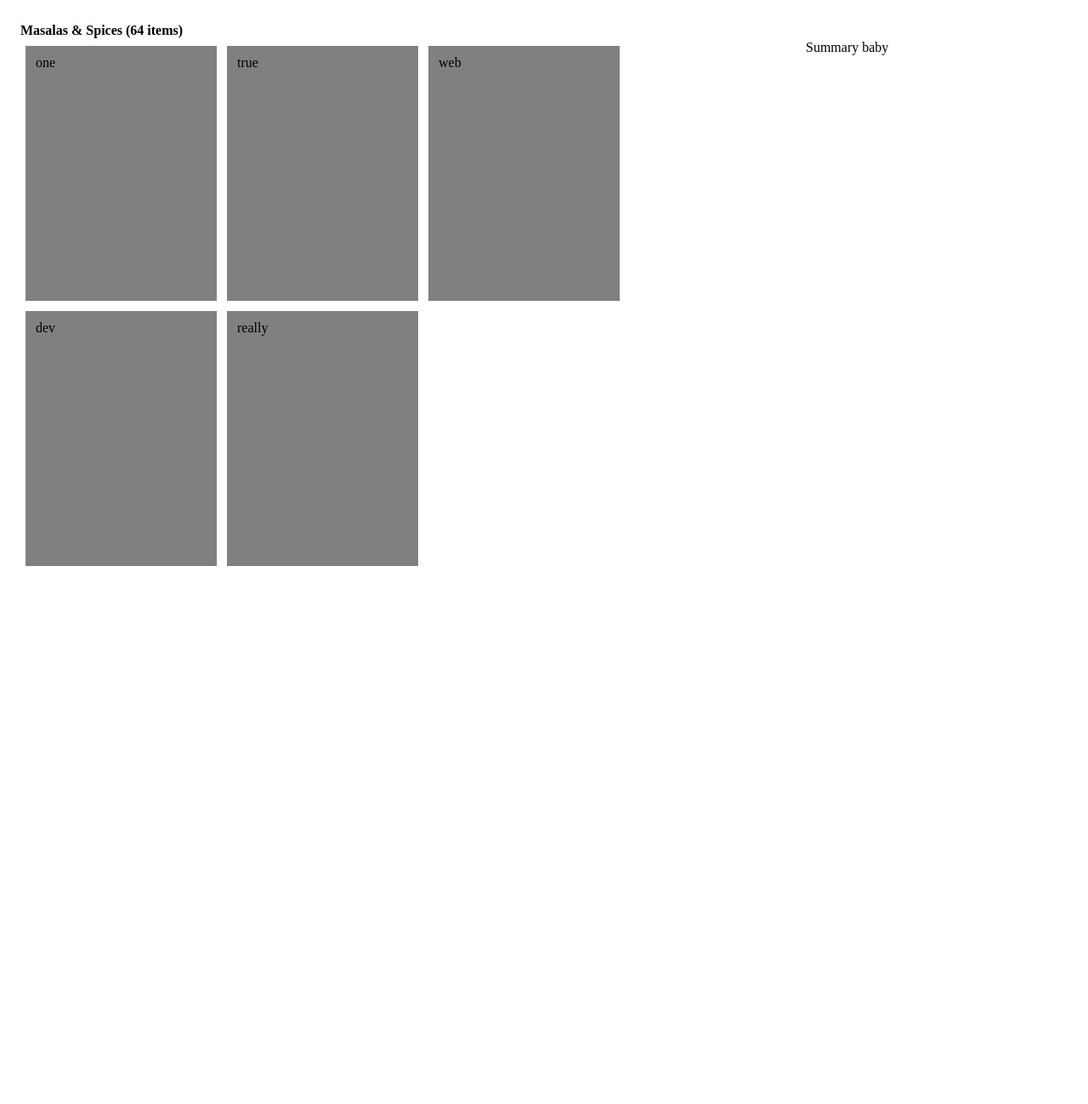
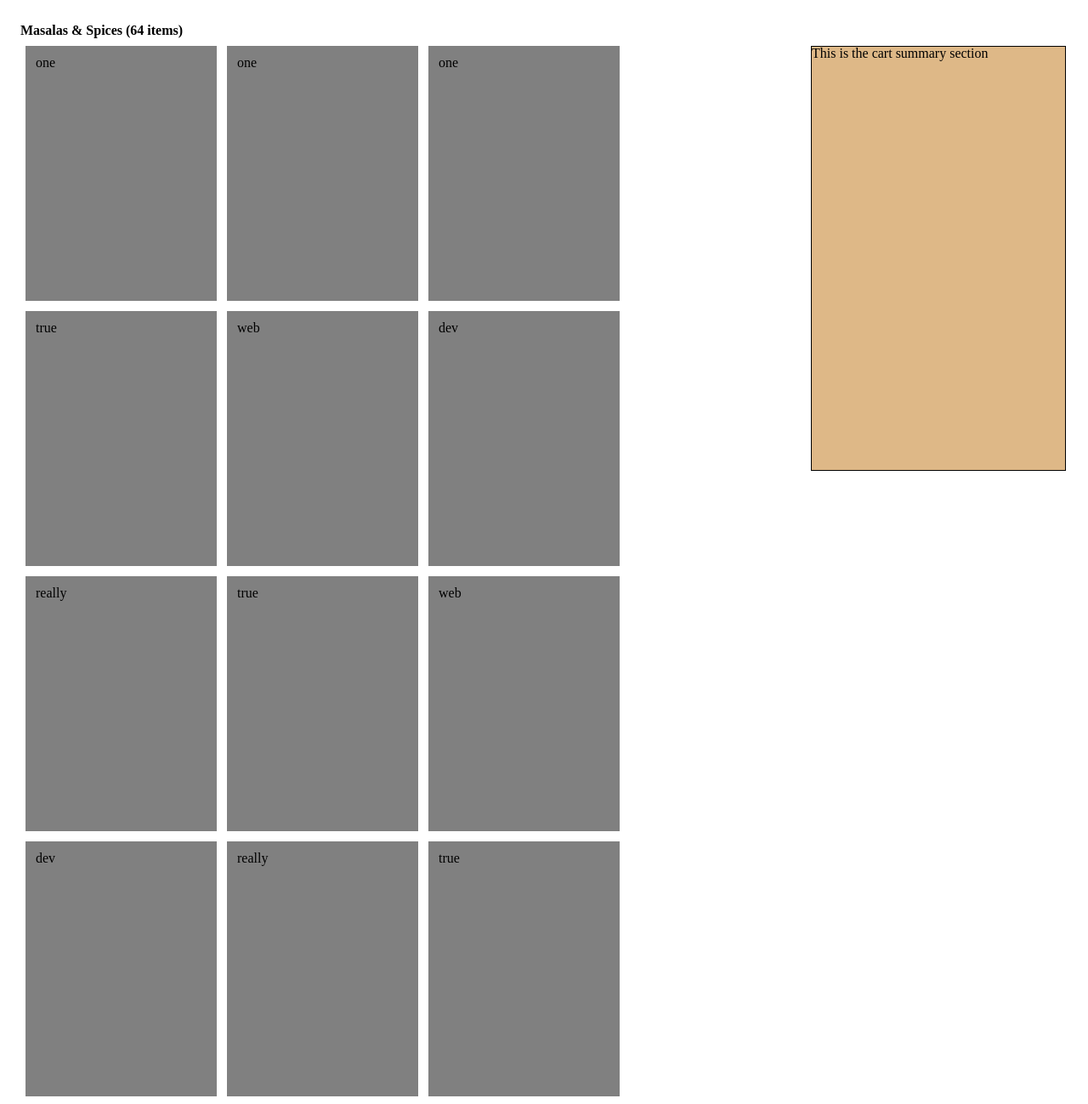
Before and after one commit to thomsebastin/coviam-app, a website: page index.html in a window 1280 px wide. Shown: the top 1299 px of the page at 85% size. Before the commit the page ends 800 px from the top, so only its background shows below. Drawn offline with Linux system fonts and the light colour scheme.

Commit message:
summary section fixed

```diff
--- a/css/all.css
+++ b/css/all.css
@@ -30,3 +30,11 @@ h4 {
   padding: 12px;
   margin: 6px;
 }
+.cv-cart {
+  position: fixed;
+  height: 500px;
+  border: 1px solid #000;
+  width: 300px;
+  background: #DEB887;
+  margin: 6px;
+}
--- a/modules/listing/listing.html
+++ b/modules/listing/listing.html
@@ -4,11 +4,23 @@
   <div class="listing">
     <ul class="lists">
       <li>one</li>
+      <li>one</li>
+      <li>one</li>
+      <li>true</li>
+      <li>web</li>
+      <li>dev</li>
+      <li>really</li>
+      <li>true</li>
+      <li>web</li>
+      <li>dev</li>
+      <li>really</li>
       <li>true</li>
       <li>web</li>
       <li>dev</li>
       <li>really</li>
     </ul>
   </div>
-  <div class="summary">Summary baby</div>
+  <div class="summary">
+    <div class="cv-cart">This is the cart summary section</div>
+  </div>
 </div>
```
